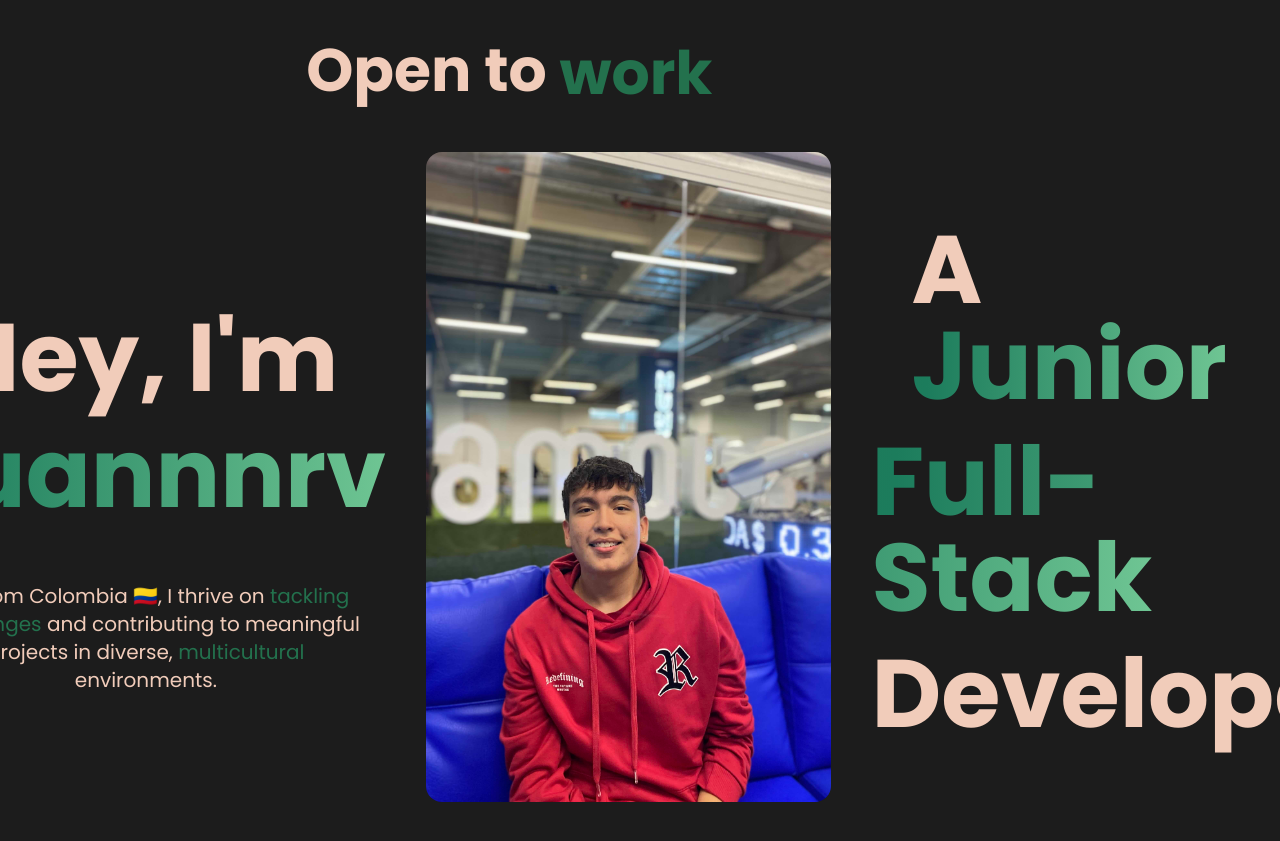
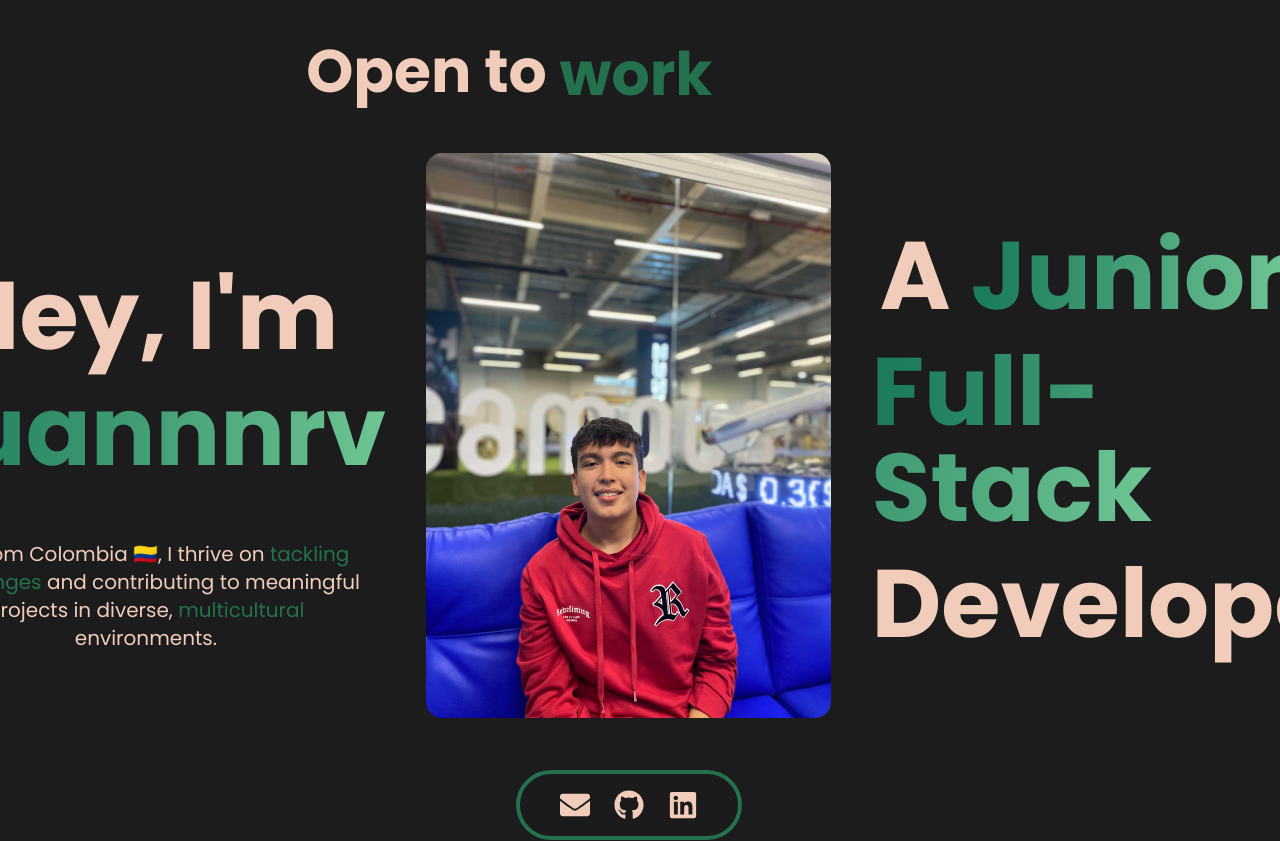
Before and after one commit to Juannnrv/portfolio, a React (Vite) app: page / in a window 1280 px wide. Shown: the top 841 px of the page. Built offline with nearby package versions, Linux system fonts and the light colour scheme.

Commit message:
feat: :sparkles: Update mail and CV

```diff
--- a/src/components/About.jsx
+++ b/src/components/About.jsx
@@ -108,7 +108,7 @@ export default function Component() {
             />
             <div className="bg-peach rounded-xl w-full">
               <a
-                href="https://drive.google.com/file/d/1W-YUzFxMQaGL33f9SYY27QoNl0cI2xwz/view"
+                href="https://drive.google.com/file/d/1HDb9k5fNV4sqLekQDbC4M6bn82bl76vC/view?usp=sharing"
                 target="blank"
                 className="w-full h-full text-lg flex items-center justify-center space-x-2 text-green p-4"
               >
--- a/src/components/Header.jsx
+++ b/src/components/Header.jsx
@@ -72,7 +72,7 @@ const Header = () => {
             <img
               src={Juan}
               alt="Juan"
-              className="rounded-2xl w-72 h-72 sm:w-48 sm:h-48 md:w-full md:h-[650px] object-cover my-8 hover:scale-105 transition-transform duration-300"
+              className="rounded-2xl w-72 h-72 md:w-full md:h-[565px] object-cover my-8 hover:scale-105 transition-transform duration-300"
             />
           </motion.div>
           <motion.div
@@ -82,7 +82,7 @@ const Header = () => {
             transition={{ duration: 0.8, delay: 2 }}
           >
             <motion.a
-              href="mailto:juandavid15122016@gmail.com"
+              href="mailto:rosas.juannn@gmail.com"
               target="_blank"
               className="text-peach hover:text-green transition-colors duration-300"
               whileHover={{ scale: 1.2, rotate: 10 }}
@@ -113,7 +113,7 @@ const Header = () => {
 
         <div className="flex flex-col items-center justify-center gap-5">
           <motion.h1
-            className="text-3xl sm:text-4xl md:text-6xl ml-10 lg:text-8xl font-bold text-peach mr-20"
+            className="text-3xl sm:text-4xl md:text-6xl lg:text-8xl font-bold text-peach mr-20"
             initial={{ opacity: 0, y: -50 }}
             animate={{ opacity: 1, y: 0 }}
             transition={{ duration: 0.8, delay: 1.4 }}
```
